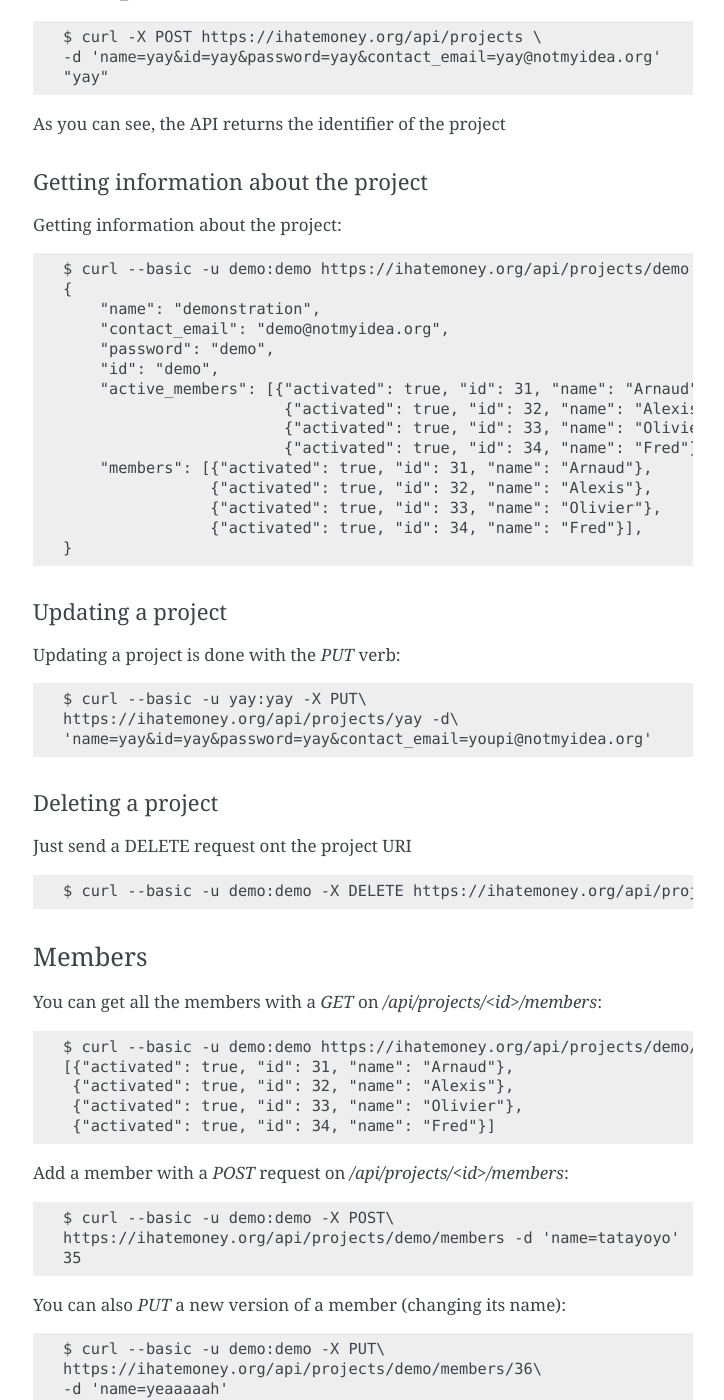
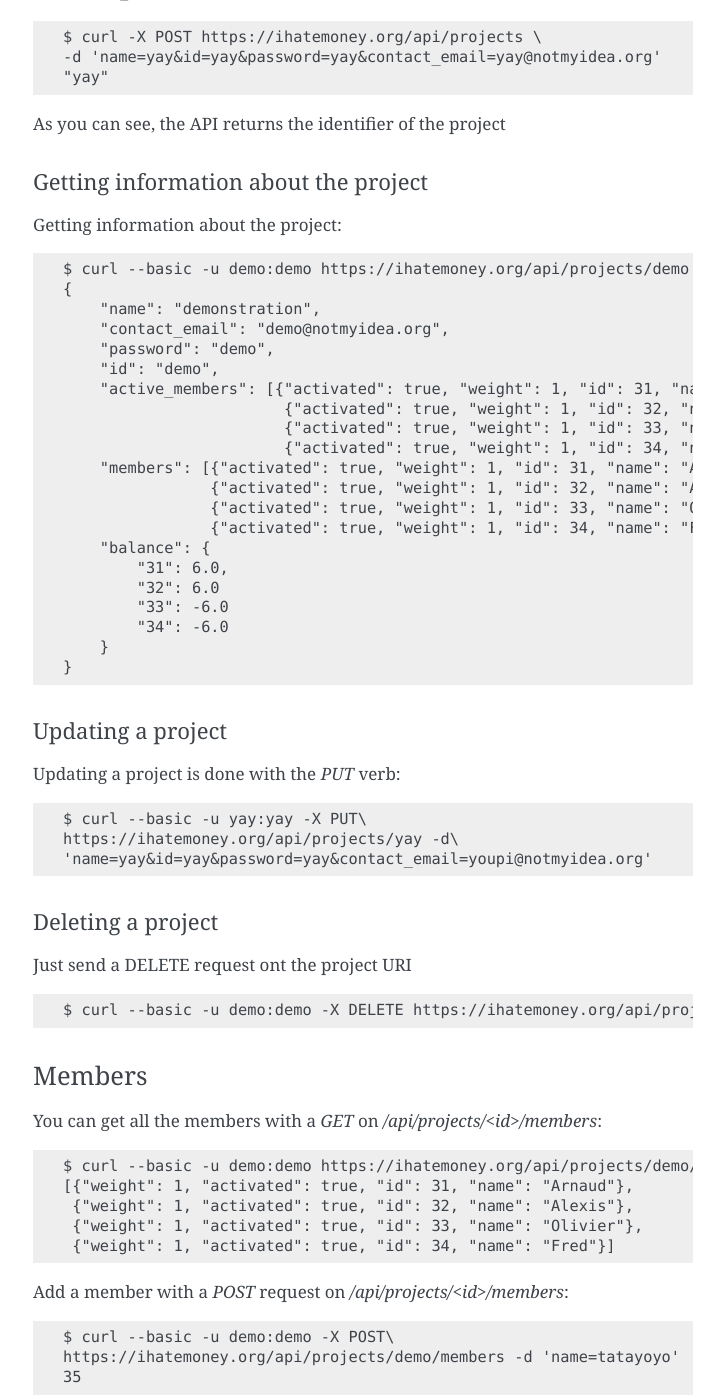
Before and after one commit to spiral-project/ihatemoney, a Sphinx documentation site: the page built from docs/api.rst, in a window 1280 px wide and 1400 px high, scrolled down 1015 px. Shown: the whole window, without its empty margins (387-1111 px from the left). Built offline with Sphinx 7.4.7, drawn with Linux system fonts in a browser that asks for light colours; some of the changed text lies outside the part shown.

Commit message:
Add missing properties in API docs (#287)
* Mention weights in API doc

Because this is reality :-)

* Mention balance property in API doc

Still because this is reality.

```diff
--- a/docs/api.rst
+++ b/docs/api.rst
@@ -65,14 +65,20 @@ Getting information about the project::
         "contact_email": "demo@notmyidea.org",
         "password": "demo",
         "id": "demo",
-        "active_members": [{"activated": true, "id": 31, "name": "Arnaud"},
-                            {"activated": true, "id": 32, "name": "Alexis"},
-                            {"activated": true, "id": 33, "name": "Olivier"},
-                            {"activated": true, "id": 34, "name": "Fred"}],
-        "members": [{"activated": true, "id": 31, "name": "Arnaud"},
-                    {"activated": true, "id": 32, "name": "Alexis"},
-                    {"activated": true, "id": 33, "name": "Olivier"},
-                    {"activated": true, "id": 34, "name": "Fred"}],
+        "active_members": [{"activated": true, "weight": 1, "id": 31, "name": "Arnaud"},
+                            {"activated": true, "weight": 1, "id": 32, "name": "Alexis"},
+                            {"activated": true, "weight": 1, "id": 33, "name": "Olivier"},
+                            {"activated": true, "weight": 1, "id": 34, "name": "Fred"}],
+        "members": [{"activated": true, "weight": 1, "id": 31, "name": "Arnaud"},
+                    {"activated": true, "weight": 1, "id": 32, "name": "Alexis"},
+                    {"activated": true, "weight": 1, "id": 33, "name": "Olivier"},
+                    {"activated": true, "weight": 1, "id": 34, "name": "Fred"}],
+        "balance": {
+            "31": 6.0,
+            "32": 6.0
+            "33": -6.0
+            "34": -6.0
+        }
     }
 
 
@@ -98,10 +104,10 @@ Members
 You can get all the members with a `GET` on `/api/projects/<id>/members`::
 
     $ curl --basic -u demo:demo https://ihatemoney.org/api/projects/demo/members\
-    [{"activated": true, "id": 31, "name": "Arnaud"},
-     {"activated": true, "id": 32, "name": "Alexis"},
-     {"activated": true, "id": 33, "name": "Olivier"},
-     {"activated": true, "id": 34, "name": "Fred"}]
+    [{"weight": 1, "activated": true, "id": 31, "name": "Arnaud"},
+     {"weight": 1, "activated": true, "id": 32, "name": "Alexis"},
+     {"weight": 1, "activated": true, "id": 33, "name": "Olivier"},
+     {"weight": 1, "activated": true, "id": 34, "name": "Fred"}]
 
 Add a member with a `POST` request on `/api/projects/<id>/members`::
 
@@ -114,7 +120,7 @@ You can also `PUT` a new version of a member (changing its name)::
     $ curl --basic -u demo:demo -X PUT\
     https://ihatemoney.org/api/projects/demo/members/36\
     -d 'name=yeaaaaah'
-    {"activated": true, "id": 36, "name": "yeaaaaah"}
+    {"activated": true, "id": 36, "name": "yeaaaaah", "weight": 1}
 
 Delete a member with a `DELETE` request on `/api/projects/<id>/members/<member-id>`::
 
```
